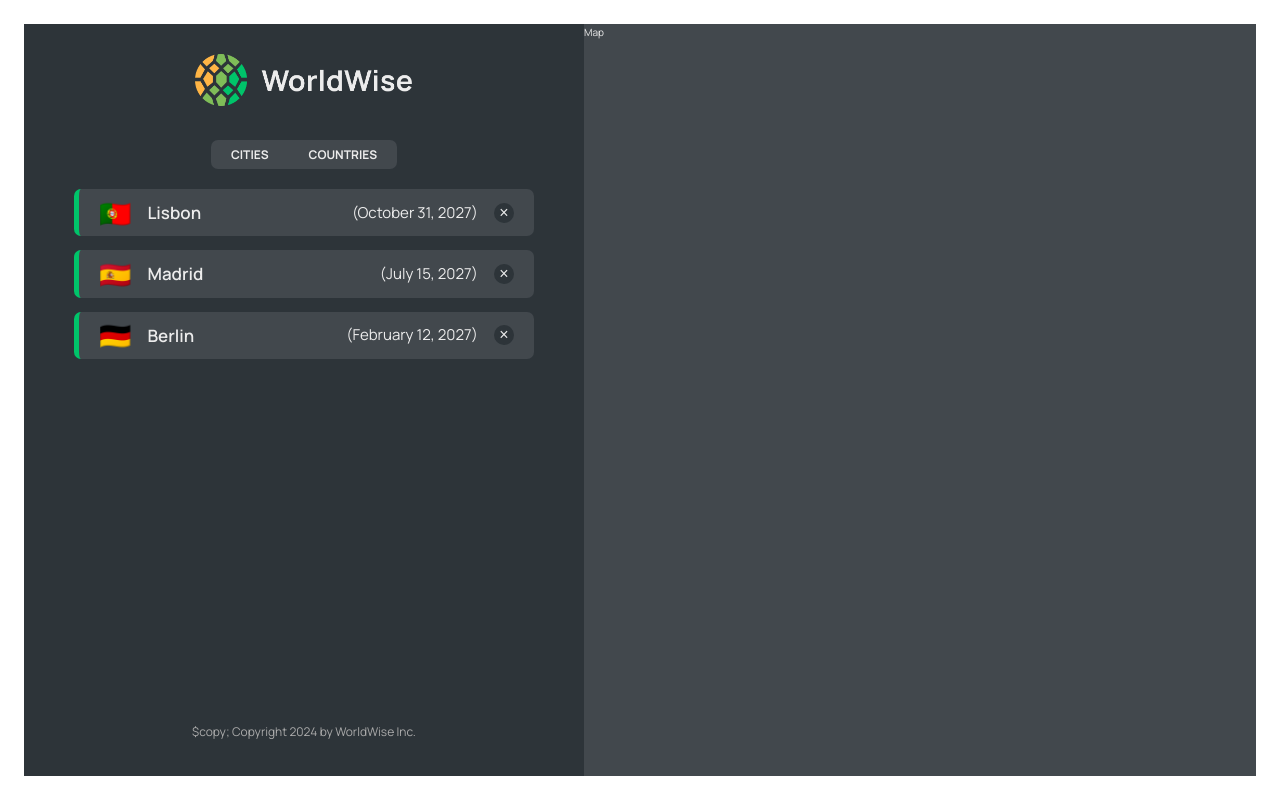
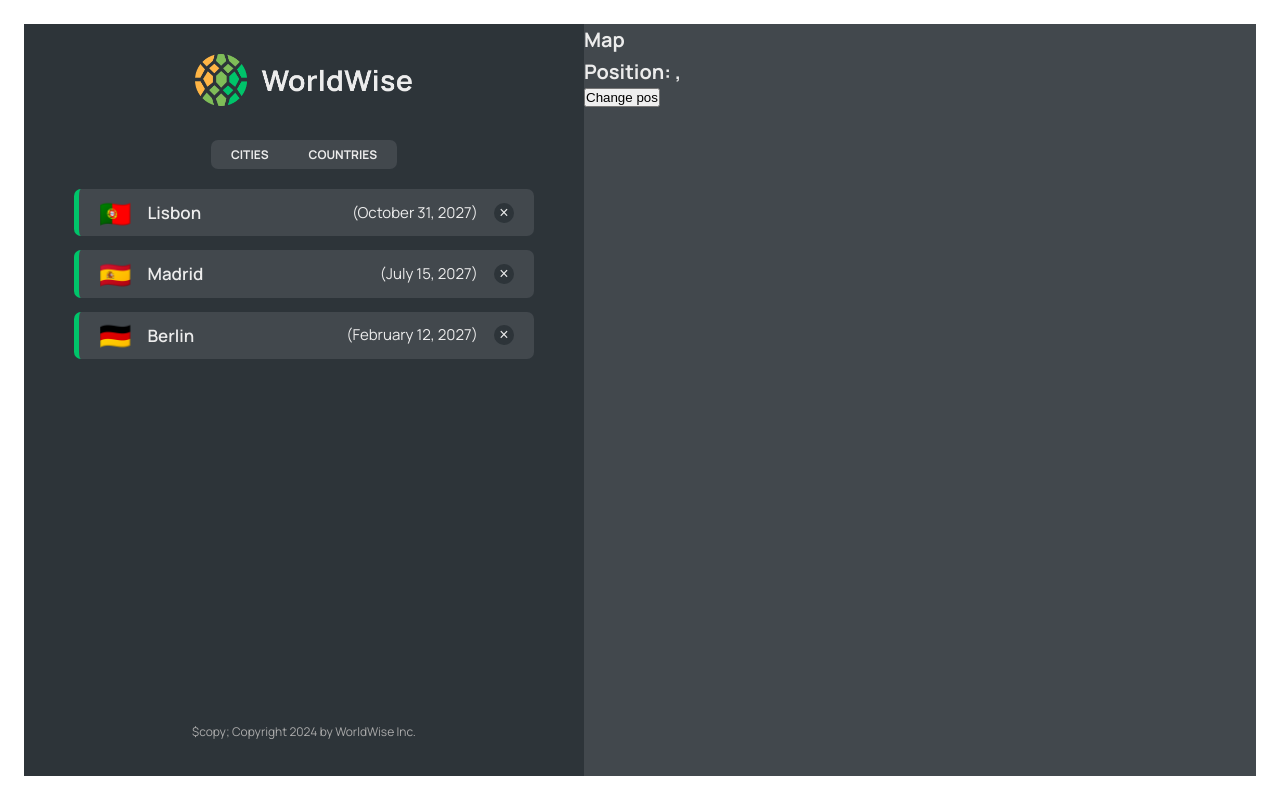
Before and after one commit to ajaySingh2615/world-wise-react-project, a React (Vite) app: page /app in a window 1280 px wide. Built offline with nearby package versions, Linux system fonts and the light colour scheme; data requests are answered from the project's data file.

Commit message:
reading and setting a query string

```diff
--- a/src/components/City/City.jsx
+++ b/src/components/City/City.jsx
@@ -1,4 +1,4 @@
-import { useParams } from "react-router-dom";
+import { useParams, useSearchParams } from "react-router-dom";
 import styles from "./City.module.css";
 
 const formatDate = (date) =>
@@ -11,6 +11,10 @@ const formatDate = (date) =>
 
 function City() {
   const { id } = useParams();
+  const [searchParams, setSearchParams] = useSearchParams();
+
+  const lat = searchParams.get("lat");
+  const lng = searchParams.get("lng");
 
   // TEMP DATA
   const currentCity = {
@@ -22,7 +26,14 @@ function City() {
 
   const { cityName, emoji, date, notes } = currentCity;
 
-  return <h1>City {id}</h1>;
+  return (
+    <>
+      <h1>City {id}</h1>
+      <p>
+        Position: {lat}, {lng}
+      </p>
+    </>
+  );
 
   //   return (
   //     <div className={styles.city}>
--- a/src/components/Map/Map.jsx
+++ b/src/components/Map/Map.jsx
@@ -1,7 +1,26 @@
+import { useSearchParams } from "react-router-dom";
 import styles from "./Map.module.css";
 
 function Map() {
-  return <div className={styles.mapContainer}>Map</div>;
+  const [searchParams, setSearchParams] = useSearchParams();
+  const lat = searchParams.get("lat");
+  const lng = searchParams.get("lng");
+
+  return (
+    <div className={styles.mapContainer}>
+      <h1>Map</h1>
+      <h1>
+        Position: {lat}, {lng}
+      </h1>
+      <button
+        onClick={() => {
+          setSearchParams({ lat: 23, lng: 50 });
+        }}
+      >
+        Change pos
+      </button>
+    </div>
+  );
 }
 
 export default Map;
```
